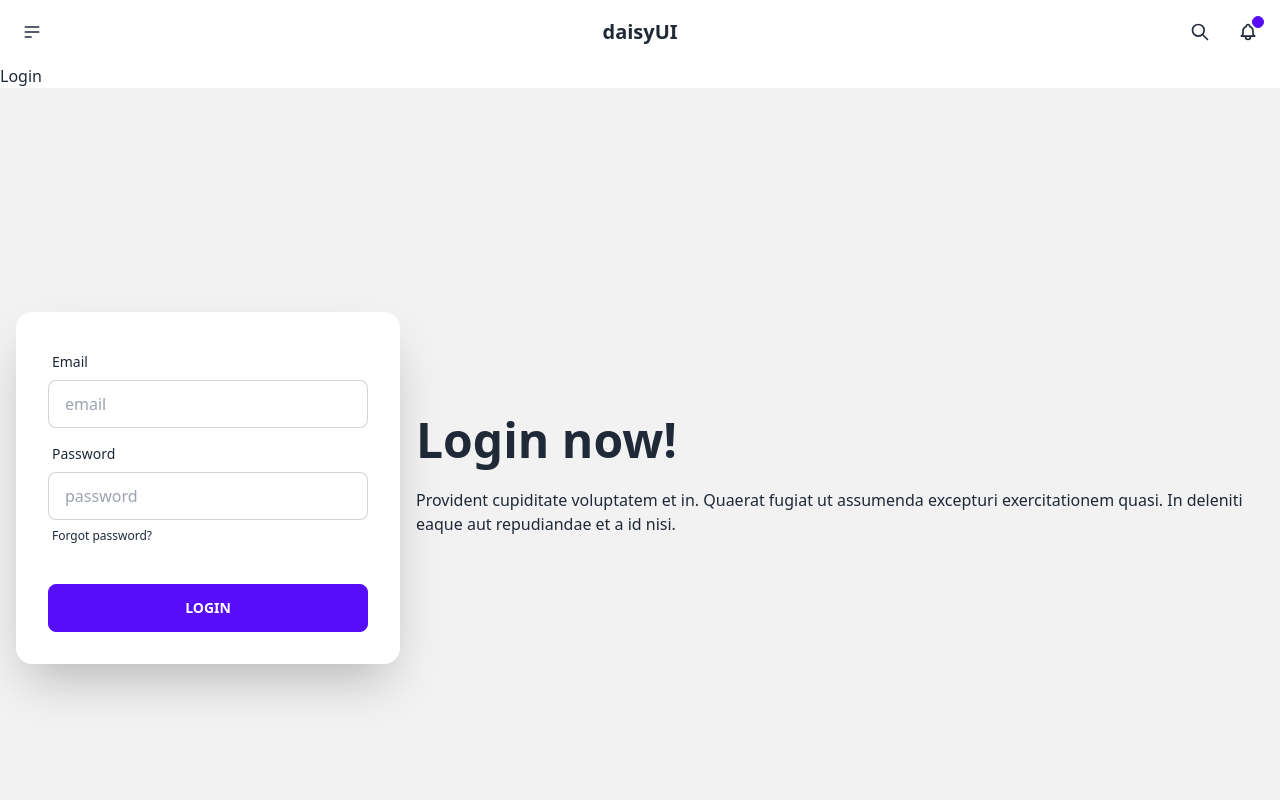
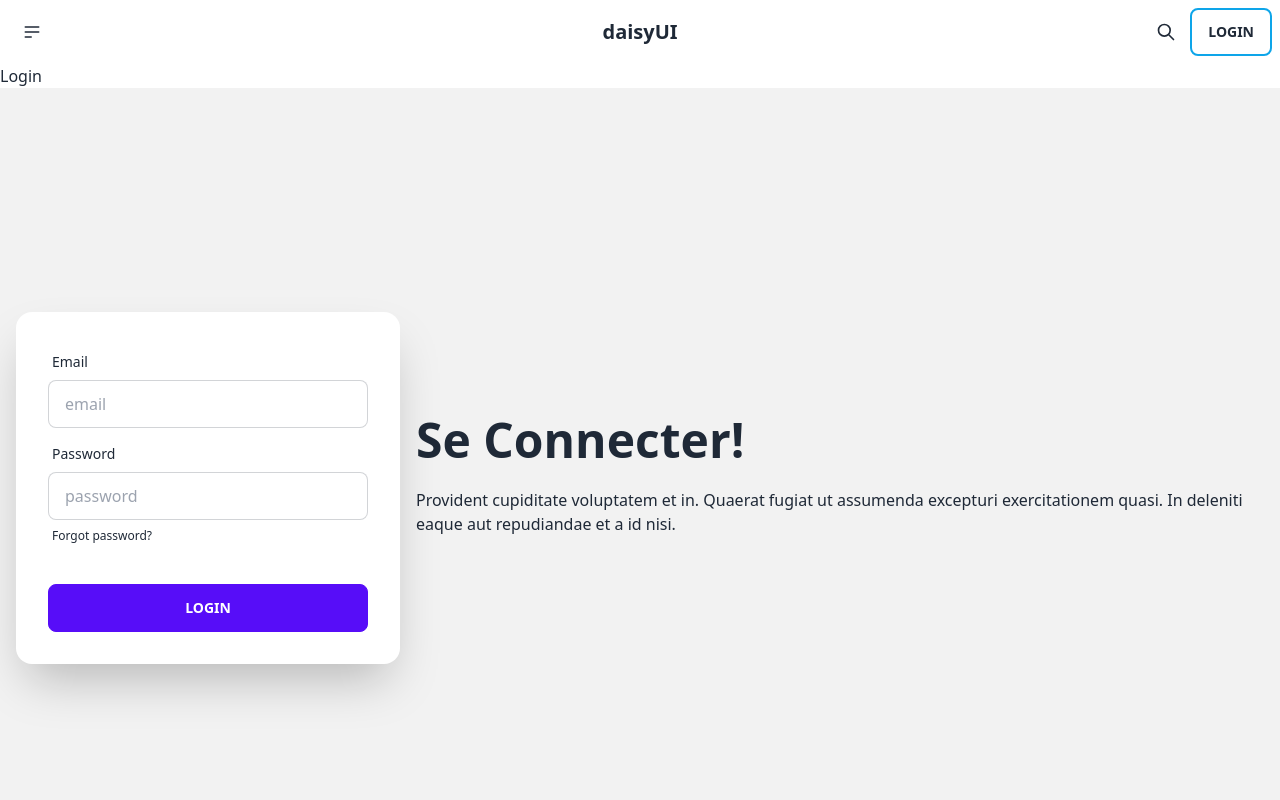
Before and after one commit to letotor/uber-caleche-react, a React (Create React App) app: page /login in a window 1280 px wide. Shown: the top 800 px of the page. Built offline with nearby package versions, Linux system fonts and the light colour scheme.

Commit message:
add button login and link

```diff
--- a/src/components/Header.jsx
+++ b/src/components/Header.jsx
@@ -1,4 +1,5 @@
 import React from 'react';
+import { Link } from 'react-router-dom';
 
 const Header = () => {
   return (
@@ -57,25 +58,13 @@ const Header = () => {
             />
           </svg>
         </button>
-        <button className="btn btn-ghost btn-circle">
-          <div className="indicator">
-            <svg
-              xmlns="http://www.w3.org/2000/svg"
-              className="w-5 h-5"
-              fill="none"
-              viewBox="0 0 24 24"
-              stroke="currentColor"
-            >
-              <path
-                strokeLinecap="round"
-                strokeLinejoin="round"
-                strokeWidth="2"
-                d="M15 17h5l-1.405-1.405A2.032 2.032 0 0118 14.158V11a6.002 6.002 0 00-4-5.659V5a2 2 0 10-4 0v.341C7.67 6.165 6 8.388 6 11v3.159c0 .538-.214 1.055-.595 1.436L4 17h5m6 0v1a3 3 0 11-6 0v-1m6 0H9"
-              />
-            </svg>
-            <span className="badge badge-xs badge-primary indicator-item"></span>
+        <Link to="/login">
+        <button className="btn btn-ghost border-solid border-2 border-sky-500">
+          <div className="">
+            Login
           </div>
         </button>
+        </Link>
       </div>
     </div>
   );
--- a/src/components/Login.jsx
+++ b/src/components/Login.jsx
@@ -6,7 +6,7 @@ const Login = () => {
           <div class="hero min-h-screen bg-base-200">
               <div class="hero-content flex-col lg:flex-row-reverse">
                   <div class="text-center lg:text-left">
-                      <h1 class="text-5xl font-bold">Login now!</h1>
+                      <h1 class="text-5xl font-bold">Se Connecter!</h1>
                       <p class="py-6">Provident cupiditate voluptatem et in. Quaerat fugiat ut assumenda excepturi exercitationem quasi. In deleniti eaque aut repudiandae et a id nisi.</p>
                   </div>
                   <div class="card flex-shrink-0 w-full max-w-sm shadow-2xl bg-base-100">
```
